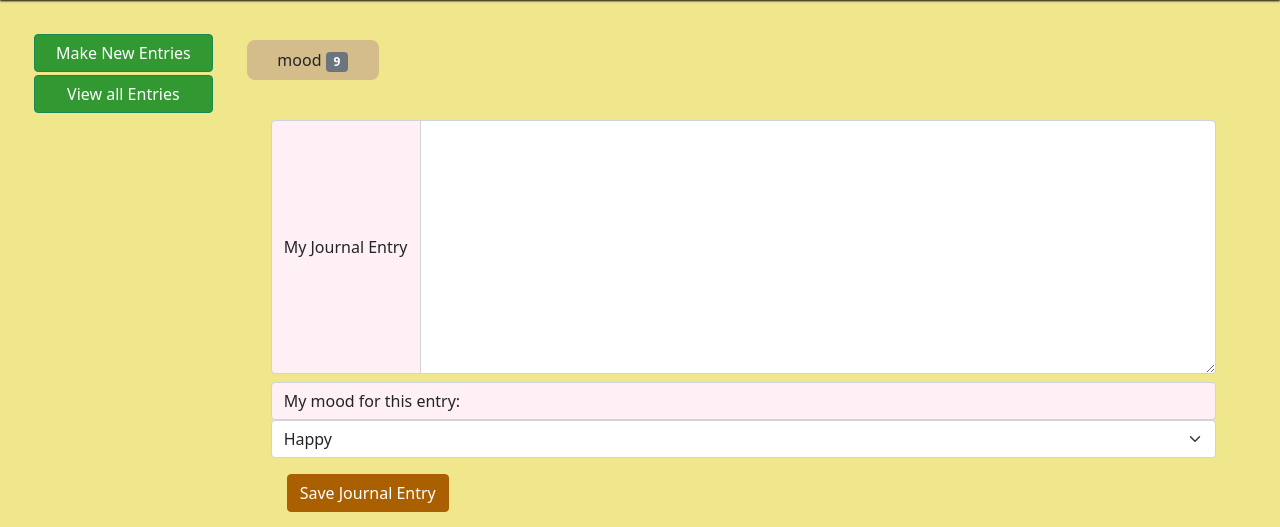
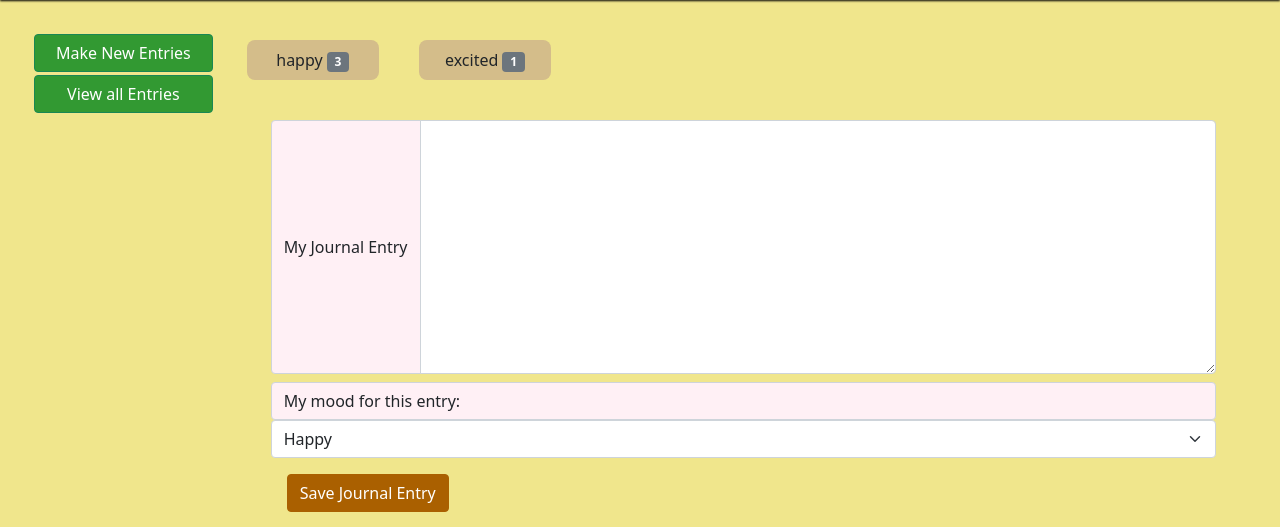
Before and after one commit to Koldenblue/flask-journal, a Flask app: page / in a window 1280 px wide. Shown: the part 56-583 px from the top of the page. Run offline with Flask 2, Linux system fonts and the light colour scheme; data comes from the database, SQL or seed files in the repository; both versions use the stored data as it was after the commit.

Commit message:
displays mood totals properly

```diff
--- a/app.py
+++ b/app.py
@@ -36,7 +36,19 @@ engine = create_engine("sqlite+pysqlite:///journal.db", echo=True, future=True)
 #decorator defined in helpers.py
 # @login_required
 def index():
-    return render_template('index.html')
+    with alcSession(engine) as conn:
+        statement = text("SELECT mood FROM entries WHERE username = '1'")
+        # statement = text("SELECT mood FROM entries WHERE username = :username").bindparams(username = session['username'])
+        rows = conn.execute(statement)
+        rows = rows.all()
+        print(rows)
+        total_moods = {}
+        for row in rows:
+            print(row[0])
+            total_moods.setdefault(row[0], 0)
+            total_moods[row[0]] += 1
+            print(total_moods)
+    return render_template('index.html', moods=total_moods)
 
 
 @app.route('/journal', methods=["GET", "POST"])
@@ -57,8 +69,7 @@ def journal():
             statement = text("INSERT INTO entries (username, entry, mood, date) VALUES (:username, :entry, :mood, :date);").bindparams(username = username, entry = entry, mood = mood, date = date)
             conn.execute(statement)
             conn.commit()
-            return render_template('index.html')
-
+            return redirect('/')
 
 
 
--- a/templates/index.html
+++ b/templates/index.html
@@ -18,11 +18,13 @@ Journal Home
 
     <div class='col-md-10'>
       <div class='row' id='mood-row'>
+        {% for mood, num in moods.items() %}
         <div class='col-md-2'>
-          <p class='mood-btn'>mood
-            <span class="badge bg-secondary">9</span>
+          <p class='mood-btn'>{{ mood }}
+            <span class="badge bg-secondary">{{ num }}</span>
           </p>
         </div>
+        {% endfor %}
       </div>
 
       <div class='container'>
```
Also changed, not shown: journal.db.
